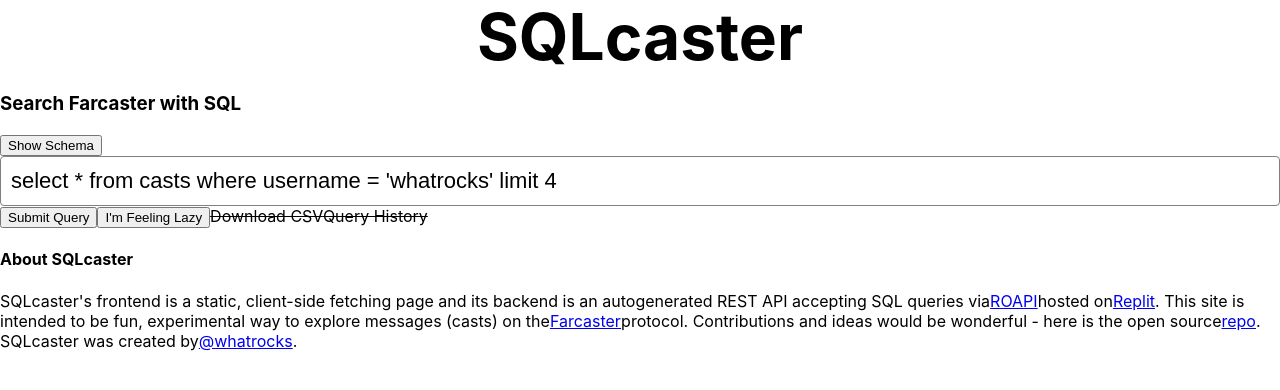
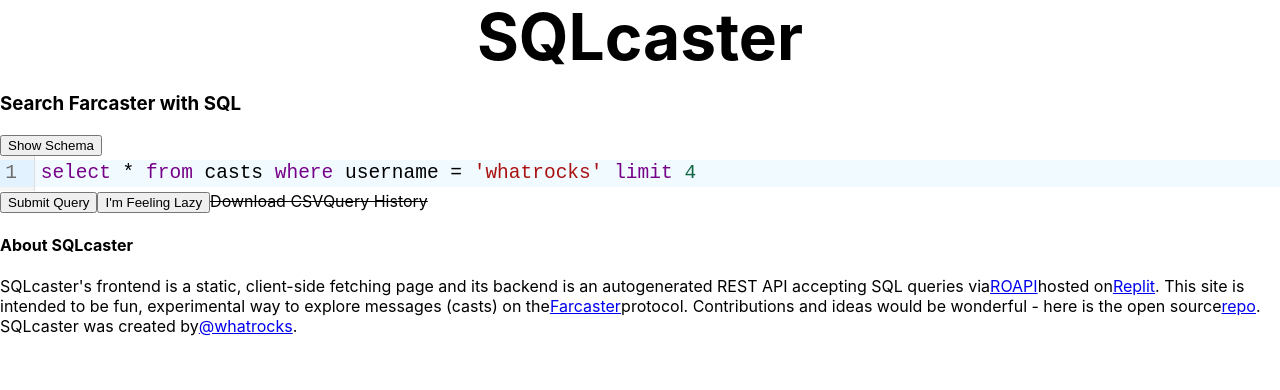
Before and after one commit to whatrocks/sqlcaster, a Next.js app: page / in a window 1280 px wide. Shown: the top 390 px of the page. Built offline with nearby package versions, Linux system fonts and the light colour scheme.

Commit message:
use codemirror for editor

```diff
--- /dev/null
+++ b/components/Editor.tsx
@@ -0,0 +1,35 @@
+import React, { useCallback, useEffect } from "react";
+import { EditorState } from "@codemirror/state";
+
+import useCodeMirror from "./useCodeMirror";
+
+import styles from "../styles/Editor.module.css";
+
+interface Props {
+  initialQuery: string;
+  onChange: (query: string) => void;
+}
+
+const Editor: React.FC<Props> = (props) => {
+  const { onChange, initialQuery } = props;
+  const handleChange = useCallback(
+    (state: EditorState) => onChange(state.doc.toString()),
+    [onChange]
+  );
+  const [refContainer, editorView] = useCodeMirror<HTMLDivElement>({
+    initialQuery: initialQuery,
+    onChange: handleChange,
+  });
+
+  useEffect(() => {
+    if (editorView) {
+      // do nothing
+    } else {
+      // loading editor
+    }
+  }, [editorView]);
+
+  return <div className={styles.editor} ref={refContainer}></div>;
+};
+
+export default Editor;
--- a/components/QueryResults.tsx
+++ b/components/QueryResults.tsx
@@ -1,7 +1,6 @@
 import React, { useState, useEffect } from "react";
 
 import queryResultsStyles from "../styles/QueryResults.module.css";
-import homeStyles from "../styles/Home.module.css";
 
 const BASE_URL = "https://sqlcaster.whatrocks.repl.co/api/sql";
 
@@ -53,7 +52,6 @@
   if (data) {
     return (
       <div>
-        <p>hi</p>
         <div className={queryResultsStyles.results}>
           {data.map((d, i) => {
             return (
--- /dev/null
+++ b/components/useCodeMirror.tsx
@@ -0,0 +1,50 @@
+import type React from "react";
+import { useEffect, useState, useRef } from "react";
+import { basicSetup } from "codemirror";
+import { EditorState } from "@codemirror/state";
+import { EditorView } from "@codemirror/view";
+import { PostgreSQL, sql, SQLDialect } from "@codemirror/lang-sql";
+
+interface Props {
+  initialQuery: string;
+  onChange?: (state: EditorState) => void;
+}
+
+const useCodeMirror = <T extends Element>(
+  props: Props
+): [React.MutableRefObject<T | null>, EditorView?] => {
+  const refContainer = useRef<T>(null);
+  const [editorView, setEditorView] = useState<EditorView>();
+  const { onChange } = props;
+  useEffect(() => {
+    if (!refContainer.current) {
+      return;
+    }
+    const startState = EditorState.create({
+      doc: props.initialQuery,
+      extensions: [
+        basicSetup,
+        sql({
+          dialect: PostgreSQL,
+          upperCaseKeywords: true,
+        }),
+        EditorView.updateListener.of((update) => {
+          if (update.changes) {
+            onChange && onChange(update.state);
+          }
+        }),
+      ],
+    });
+
+    const view = new EditorView({
+      state: startState,
+      parent: refContainer.current,
+    });
+    setEditorView(view);
+    return () => {
+      view.destroy();
+    };
+  }, [refContainer]);
+  return [refContainer, editorView];
+};
+export default useCodeMirror;
--- a/package.json
+++ b/package.json
@@ -9,6 +9,10 @@
     "url": "git+https://github.com/whatrocks/sqlcaster.git"
   },
   "dependencies": {
+    "@codemirror/lang-sql": "^6.3.1",
+    "@codemirror/state": "^6.1.2",
+    "@codemirror/view": "^6.3.1",
+    "codemirror": "^6.0.1",
     "next": "12.2.3",
     "react": "^18",
     "react-dom": "^18",
--- a/pages/index.tsx
+++ b/pages/index.tsx
@@ -1,6 +1,7 @@
 import Head from "next/head";
-import React, { useState, useEffect } from "react";
+import React, { useState, useEffect, useCallback } from "react";
 
+import Editor from "components/Editor";
 import Schema from "components/Schema";
 import QueryResults from "components/QueryResults";
 
@@ -19,6 +20,9 @@
   const [sqlQuery, setSqlQuery] = useState(
     "select * from casts where username = 'whatrocks' limit 4"
   );
+  const handleQueryChange = useCallback((newSqlQuery: string) => {
+    setSqlQuery(newSqlQuery);
+  }, []);
 
   const [showQueryResults, setShowQueryResults] = useState(false);
   const handleQueryClick = () => {
@@ -61,12 +65,7 @@
           </button>
           <div>{showSchema && <Schema />}</div>
           <div>
-            <input
-              className={styles.queryInput}
-              contentEditable
-              value={sqlQuery}
-              onChange={(e) => setSqlQuery(e.target.value)}
-            />
+            <Editor initialQuery={sqlQuery} onChange={handleQueryChange} />
             <div>
               <button onClick={handleQueryClick}>Submit Query</button>
               <button onClick={handleFeelingLazyClick}>
--- /dev/null
+++ b/styles/Editor.module.css
@@ -0,0 +1,3 @@
+.editor {
+  font-size: 1.5em;
+}
```
Also changed, not shown: 1 other file (tests, documents, lock files or other folders).
